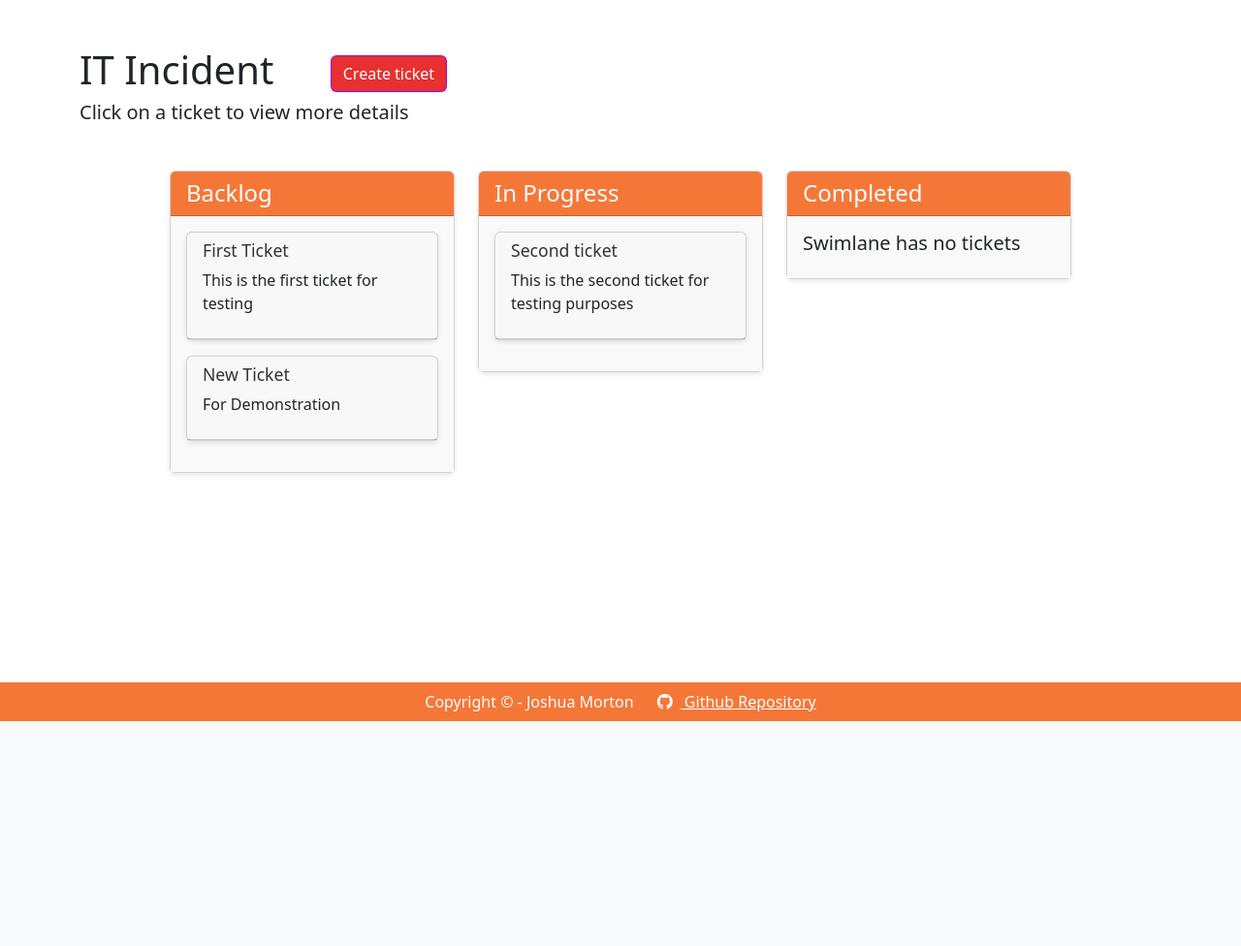
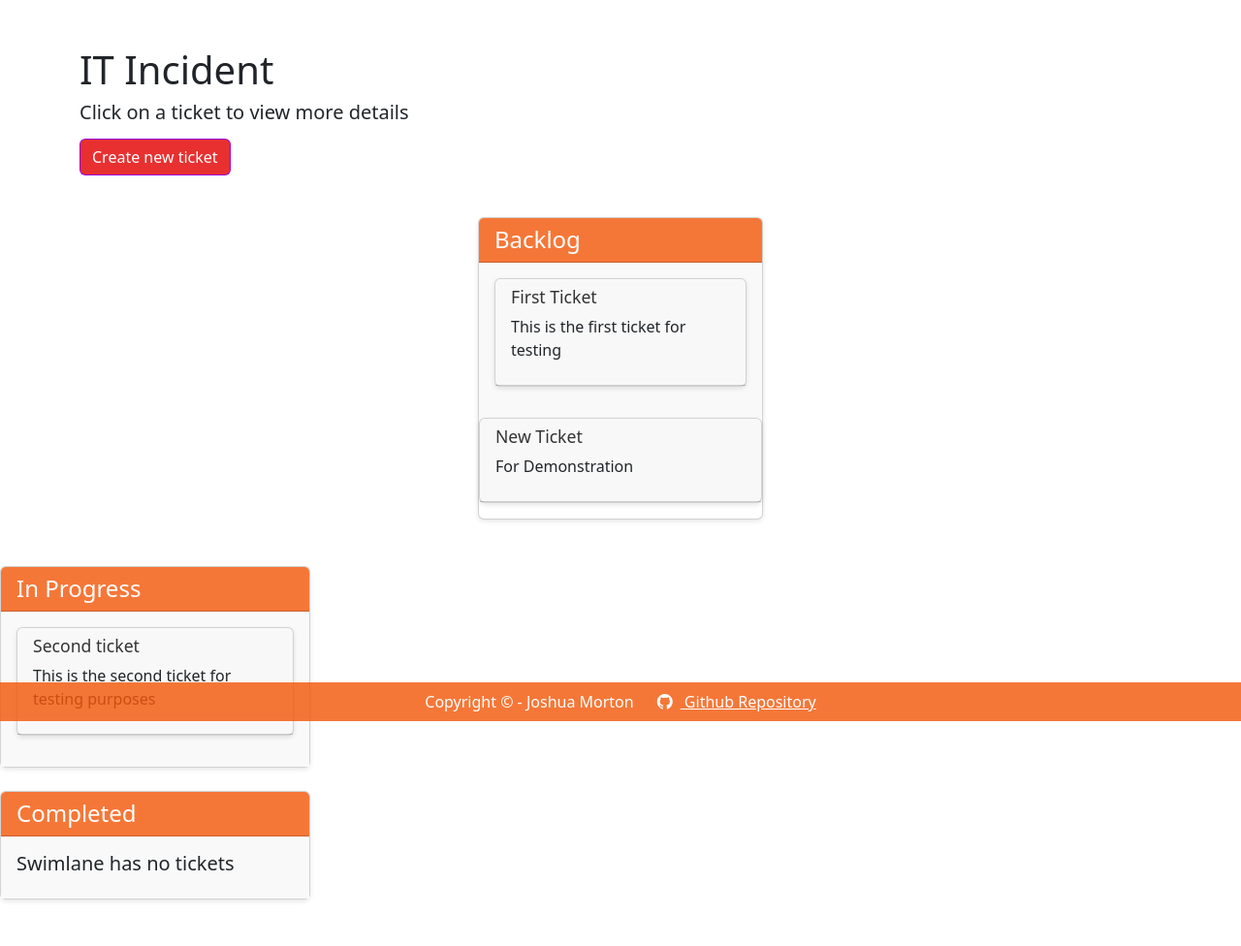
Before and after one commit to jMorton95/simple-helpdesk, a Django app: page /project/1 in a window 1280 px wide. Shown: the part 56-1032 px from the top of the page at 97% size. Before the commit the page ends 800 px from the top, so only its background shows below. Run offline with Django 5.2, Linux system fonts and the light colour scheme; a user stored in the database is signed in; data comes from the database, SQL or seed files in the repository; both versions use the stored data as it was after the commit.

Commit message:
[style] fix layout inconsistency

```diff
--- a/app/simple_helpdesk/static/css/styles.css
+++ b/app/simple_helpdesk/static/css/styles.css
@@ -118,3 +118,7 @@ footer {
   border-radius: 5px;
   margin-top: 10px;
 }
+
+.-mt-5 {
+  margin-top: -3.5rem;
+}
--- a/app/simple_helpdesk/templates/helpdesk/project_overview.html
+++ b/app/simple_helpdesk/templates/helpdesk/project_overview.html
@@ -2,10 +2,13 @@
 {% load static %}
 
 {% block title %} {{ project.name }} {% endblock %}
-{% block header %} {{ project.name }} <a href="{% url "ticket_create" project.id %}" class="ms-5 btn btn-primary">Create ticket </a> {% endblock %}
-{% block description  %}Click on a ticket to view more details{% endblock description %}
+{% block header %} {{ project.name }}  {% endblock %}
+{% block description  %}Click on a ticket to view more details {% endblock description %}
 
 {% block content %}
+  <div class="container">
+    <a href="{% url "ticket_create" project.id %}" class="-mt-5 btn btn-primary">Create new ticket </a>
+  </div>
   <div class="mx-3 my-4">
     <div class="row justify-content-center">
       {% for swimlane in swimlanes %}
@@ -22,10 +25,10 @@
                     <p>{{ ticket.description }} <p/>
                   </div>
                 </div>
+              </div>
               {% endfor %}
               {% if swimlane.tickets.count == 0 %}
                 <h5>Swimlane has no tickets</h5>
-              </div>
               {% endif %}
             </div>
           </div>
```
Also changed, not shown: app/helpdesk.sqlite3.
